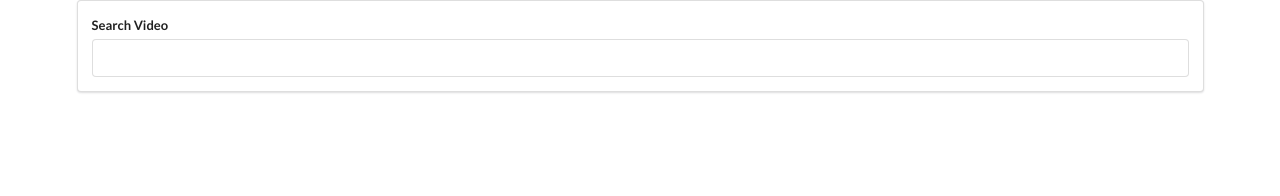
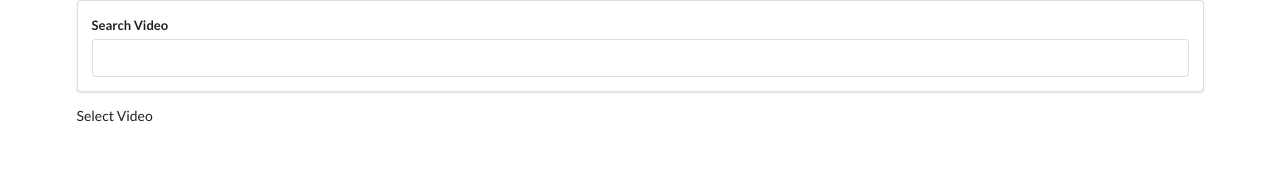
Before and after one commit to kamathsachin/videowatch, a React (Create React App) app: page / in a window 1280 px wide. Shown: the top 196 px of the page. Built offline with nearby package versions, Linux system fonts and the light colour scheme.

Commit message:
created the video details component

```diff
--- a/src/components/App.js
+++ b/src/components/App.js
@@ -1,6 +1,7 @@
 import React, { Component } from "react";
 import SearchBar from "./SearchBar";
 import VideoList from "./VideoList";
+import VideoDetail from "./VideoDetail";
 import youtube from "../api/YouTube";
 
 class App extends Component {
@@ -13,13 +14,14 @@
   };
 
   onVideoSelect = (video) => {
-    console.log(video);
+    this.setState({ selectedVideo: video });
   };
 
   render() {
     return (
       <div className="ui container">
         <SearchBar onFormSubmit={this.onSearchTermSubmit} />
+        <VideoDetail video={this.state.selectedVideo} />
         <VideoList
           videos={this.state.videos}
           onVideoSelect={this.onVideoSelect}
--- /dev/null
+++ b/src/components/VideoDetail.js
@@ -0,0 +1,15 @@
+import React from "react";
+
+const VideoDetail = ({ video }) => {
+  if (!video) {
+    return <div>Select Video</div>;
+  }
+  return (
+    <div className="ui segment">
+      <h4 className="ui header">{video.snippet.title}</h4>
+      <p>{video.snippet.description}</p>
+    </div>
+  );
+};
+
+export default VideoDetail;
```
